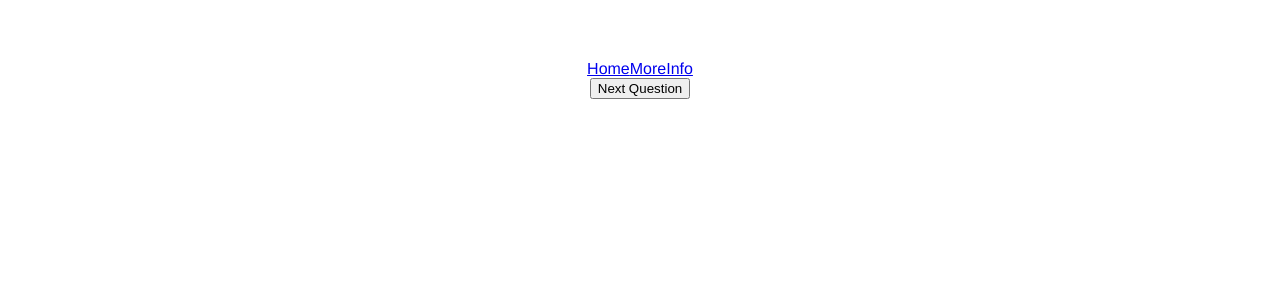
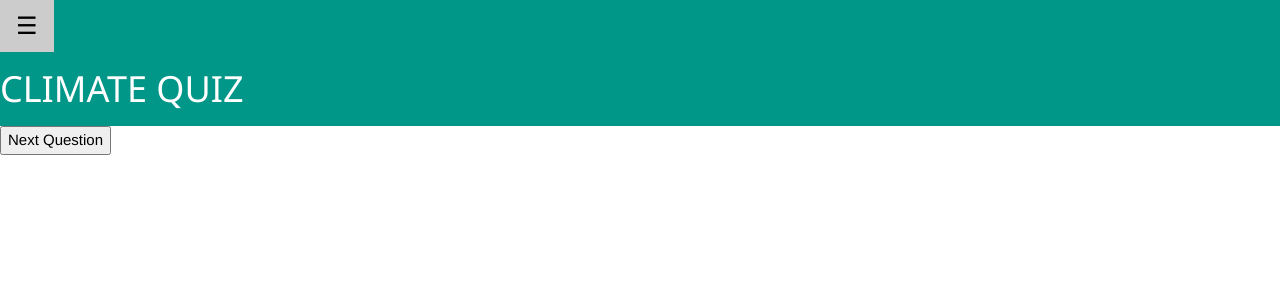
Before and after one commit to Fidelma/javascript_group_project, a Vue app in the folder client/: page /moreinfo in a window 1280 px wide. Shown: the top 300 px of the page. Built offline with nearby package versions, Linux system fonts and the light colour scheme; no server answers.

Commit message:
Added Burger Nav bar via w3 Schools

```diff
--- a/client/public/index.html
+++ b/client/public/index.html
@@ -5,6 +5,8 @@
     <meta http-equiv="X-UA-Compatible" content="IE=edge">
     <meta name="viewport" content="width=device-width,initial-scale=1.0">
     <link rel="icon" href="<%= BASE_URL %>favicon.ico">
+    <meta name="viewport" content="width=device-width, initial-scale=1">
+    <link rel="stylesheet" href="https://www.w3schools.com/w3css/4/w3.css">
     <title>javascript_group_project</title>
   </head>
   <body>
--- a/client/src/App.vue
+++ b/client/src/App.vue
@@ -1,13 +1,32 @@
 <template>
   <div id="app">
-    <nav>
-    <router-link :to="{ name: 'home'}">Home</router-link>
 
-    <router-link :to="{ name: 'moreinfo'}">MoreInfo</router-link>
-  </nav>
-<router-view id="view"></router-view>
+    <!-- sidebar -->
+    <div class="w3-sidebar w3-bar-block w3-card w3-animate-left" style="display:none" id="mySidebar">
+      <button class="w3-bar-item w3-button w3-large"
+      @click="w3_close()">Close &times;</button>
+      <router-link :to="{ name: 'home'}">Home</router-link>
+      <br>
+      <router-link :to="{ name: 'moreinfo'}">MoreInfo</router-link>
+    </div>
+    <div class="w3-main" style="margin-left:200px">
+  </div>
 
+    <div id="main">
+      <div class="w3-teal">
+        <button id="openNav" class="w3-button w3-teal w3-xlarge" @click="w3_open()">&#9776; </button>
+        <h1>CLIMATE QUIZ</h1>
+        <div class="w3-container">
+        </div>
+      </div>
+      <!-- sidebar above  -->
+
+      <router-view id="view"></router-view>
+
+
+    </div>
   </div>
+
 </template>
 
 <script>
@@ -17,16 +36,30 @@ import { eventBus } from '@/main.js'
 export default {
   name: 'app',
 
+  methods: {
+    w3_open() {
+      document.getElementById("main").style.marginLeft = "25%";
+      document.getElementById("mySidebar").style.width = "25%";
+      document.getElementById("mySidebar").style.display = "block";
+      document.getElementById("openNav").style.display = 'none';
+    },
+    w3_close() {
+      document.getElementById("main").style.marginLeft = "0%";
+      document.getElementById("mySidebar").style.display = "none";
+      document.getElementById("openNav").style.display = "inline-block";
+    }
+  }
 }
 </script>
 
 <style>
+
+
 #app {
+  margin-top: 0px;
   font-family: 'Avenir', Helvetica, Arial, sans-serif;
   -webkit-font-smoothing: antialiased;
   -moz-osx-font-smoothing: grayscale;
-  text-align: center;
   color: #2c3e50;
-  margin-top: 60px;
 }
 </style>
--- a/client/src/views/Home.vue
+++ b/client/src/views/Home.vue
@@ -92,8 +92,6 @@ export default {
   font-family: 'Avenir', Helvetica, Arial, sans-serif;
   -webkit-font-smoothing: antialiased;
   -moz-osx-font-smoothing: grayscale;
-  text-align: center;
   color: #2c3e50;
-  margin-top: 60px;
 }
 </style>
```
Also changed, not shown: 7 other files (tests, documents, lock files or other folders).
